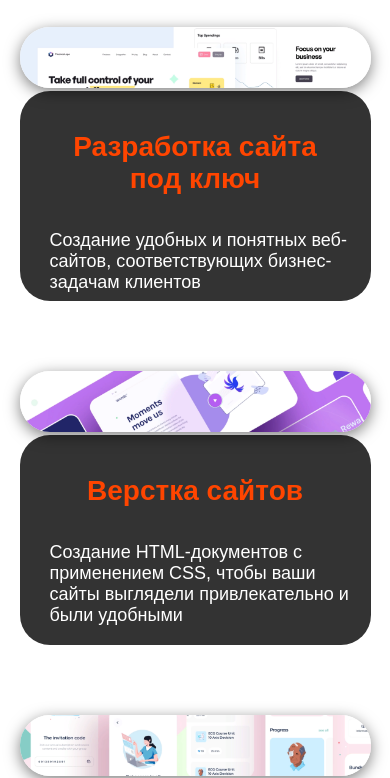
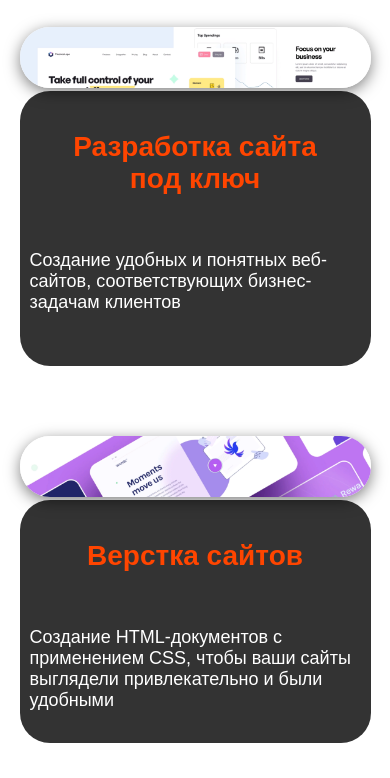
Before and after one commit to BakhtovarDaleri/portfolio1, a plain HTML site: page index.html in a window 390 px wide. Shown: the part 4476-5254 px from the top of the page. Drawn offline with nearby package versions, Linux system fonts and the light colour scheme.

Commit message:
Update index.css

```diff
--- a/index.css
+++ b/index.css
@@ -472,14 +472,11 @@ span {
   }
   .block-block {
     width: 100%;
-    height: 210px;
-    padding: 20px;
     margin-bottom: 40px;
     background: rgba(0, 0, 0, 0.8);
   }
   .services h3 {
     font-size: 28px;
-    padding: 20px 10px;
     text-align: center;
   }
   .block-text {
```
